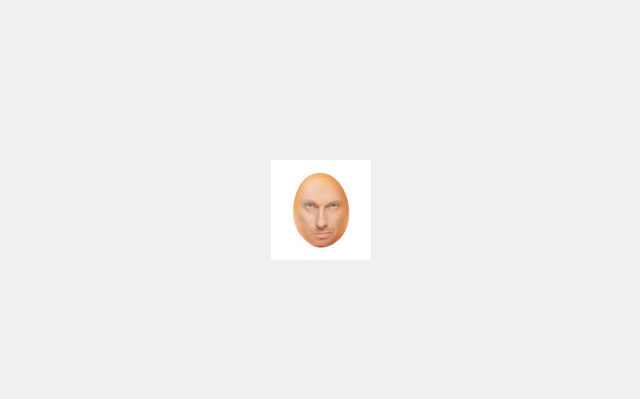
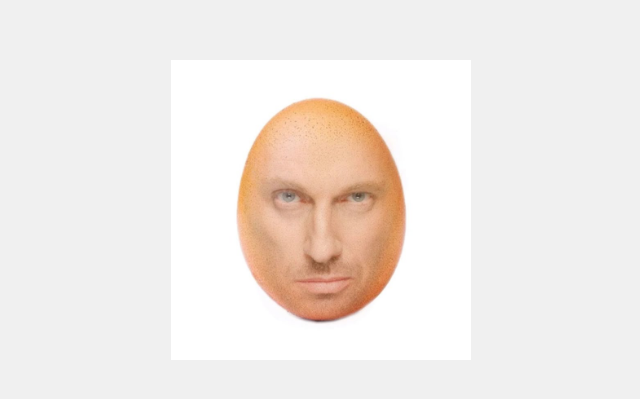
Before and after one commit to makaka777nothis/nfcsite, a plain HTML site: page index.html in a window 1280 px wide. Shown: the part 189-588 px from the top of the page, without its empty margins (319-959 px from the left). Drawn offline with Linux system fonts and the light colour scheme.

Commit message:
styles.css

```diff
--- a/styles.css
+++ b/styles.css
@@ -18,6 +18,6 @@ button {
 }
 
 button img {
-    width: 100px; /* Измените размер по желанию */
+    width: 300px; /* Измените размер по желанию */
     height: auto;
 }
```
